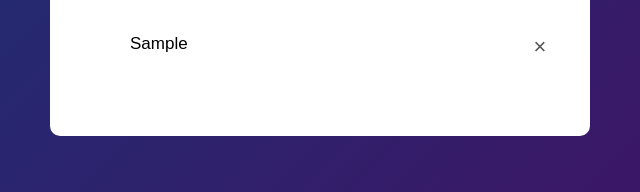
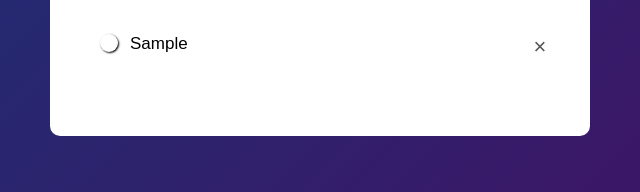
Before and after one commit to Palazzo0/To-Do-App, a plain HTML site: page index.html in a window 1280 px wide. Both pictures are taken after typing "Sample" into the empty fields and a click on the button "Add". Shown: the part 252-444 px from the top of the page, 320-960 px from the left. Drawn offline with Linux system fonts and the light colour scheme.

Commit message:
changed ul li ::before top and left

```diff
--- a/style.css
+++ b/style.css
@@ -72,14 +72,15 @@ ul li {
 ul li::before {
   content: "";
   position: absolute;
-  height: 26px;
-  width: 26px;
+  height: 18px;
+  width: 18px;
   border-radius: 50%;
   background: white;
+  box-shadow: 1px 1px 2px black;
   background-size: cover;
   background-position: center;
   top: 12px;
-  left: 8px;
+  left: 20px;
 }
 
 ul li.checked {
```
